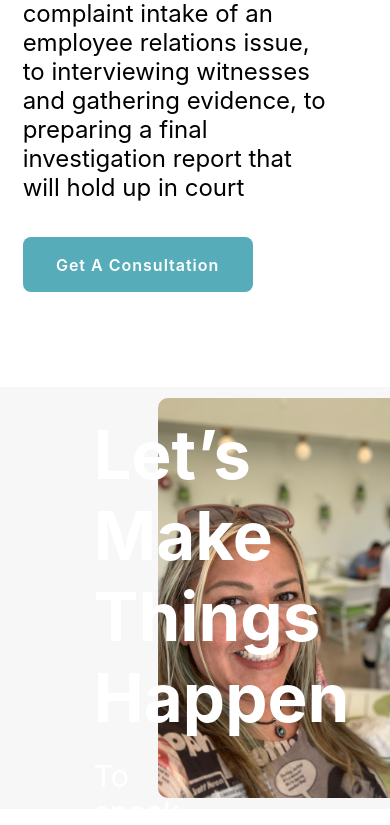
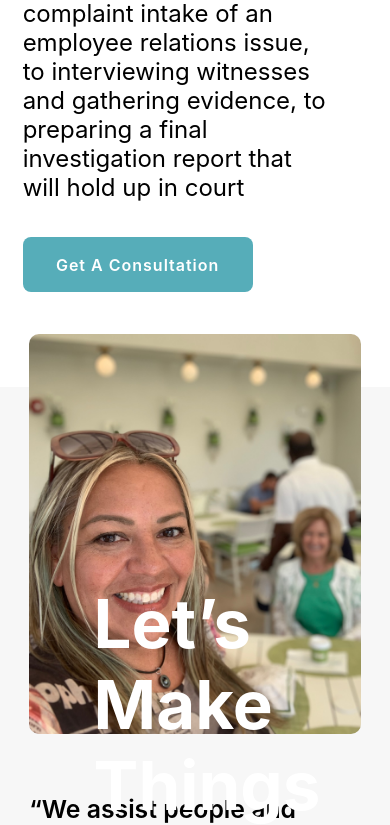
Before and after one commit to Gympiecuddles/hristeam, a React (Vite) app: page / in a window 390 px wide. Shown: the part 3703-4528 px from the top of the page. Built offline with nearby package versions, Linux system fonts and the light colour scheme.

Commit message:
Main Page Section 3 Responsivity

```diff
--- a/src/components/About.jsx
+++ b/src/components/About.jsx
@@ -177,6 +177,45 @@ const ServiceBox2 = styled.section`
       }
     }
   }
+  @media (max-width: 1852px) {
+    article {
+      width: 900px;
+      div {
+        font-size: 29px;
+      }
+    }
+  }
+  @media (max-width: 940px) {
+    article {
+      justify-content: center;
+      width: 800px;
+      div {
+        margin: 0px;
+      }
+    }
+  }
+  @media (max-width: 940px) {
+    height: 70vh;
+    article {
+      flex-direction: column;
+      width: 75%;
+    }
+  }
+  @media (max-width: 532px) {
+    article {
+      justify-content: center;
+      width: 800px;
+      img {
+        width: 85%;
+      }
+      div {
+        width: 85%;
+        p {
+          font-size: calc(.2vw + 24px);
+        }
+      }
+    }
+  }
 `;
 
 const ServiceBox3 = styled.section`
```
